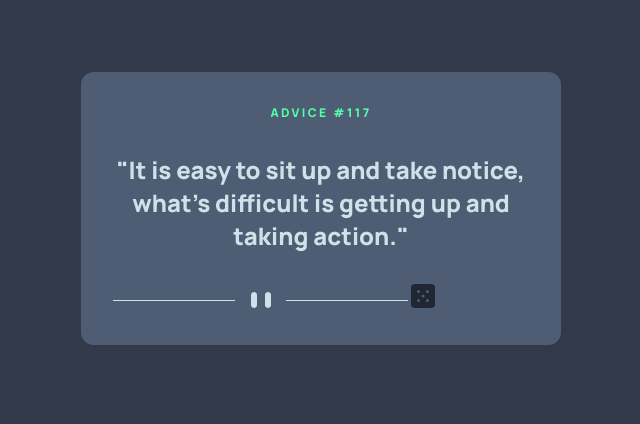
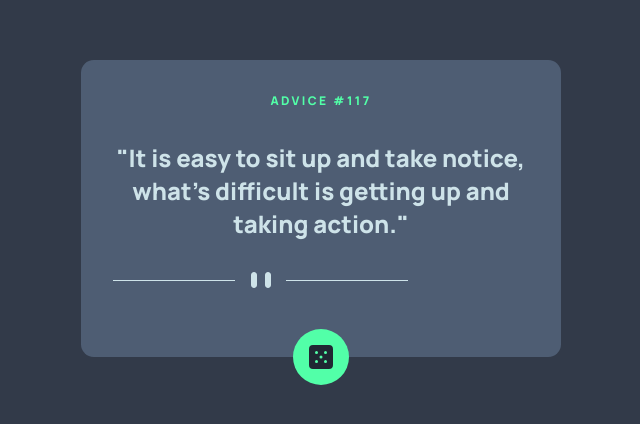
Before and after one commit to pazspera/frontend-mentor-advice-generator-app, a plain HTML site: page index.html in a window 1280 px wide. Shown: the part 192-616 px from the top of the page, without its empty margins (319-959 px from the left). Drawn offline with Linux system fonts and the light colour scheme.

Commit message:
added styles to dice-btn

```diff
--- a/index.html
+++ b/index.html
@@ -17,8 +17,8 @@
 				<p class="advice-card__text">
 					"It is easy to sit up and take notice, what's difficult is getting up and taking action."
 				</p>
-        <img src="./images/pattern-divider-mobile.svg" alt="Pattern divider">
-        <a href="#"><img src="./images/icon-dice.svg" alt="Dice"></a>
+				<img class="img-divider" src="./images/pattern-divider-mobile.svg" alt="Pattern divider" />
+				<a class="dice-btn" href="#"><img src="./images/icon-dice.svg" alt="Dice" /></a>
 			</article>
 		</main>
 	</body>
--- a/scss/abstract/_variables.scss
+++ b/scss/abstract/_variables.scss
@@ -1,8 +1,8 @@
 // Colors
-$lightGreen: hsl(193, 38%, 86%);
+$lightGreen: rgb(206, 227, 233);
 $neonGreen: hsl(150, 100%, 66%);
-$backgroundCard: #4e5d73;
-$backgroundMain: #323a49;
+$backgroundCard: hsl(216, 19%, 38%);
+$backgroundMain: hsl(219, 19%, 24%);
 $white: #CEE3E9;
 
 // Typography
--- a/scss/components/_advice-card.scss
+++ b/scss/components/_advice-card.scss
@@ -4,6 +4,7 @@
     padding: 2rem;
     font-family: $fontText;
     border-radius: 0.8rem;
+    position: relative;
 
     &__number,
     &__text {
@@ -26,6 +27,31 @@
     }
 }
 
+.dice-btn {
+    position: absolute;
+    left: 50%;
+    transform: translateX(-50%);
+    padding: 1rem;
+    height: 56px;
+    width: 56px;
+    background-color: $neonGreen;
+    border-radius: 50%;
+    bottom: -28px;
+
+    &:hover{
+        box-shadow: 0px 0px 1rem 1rem $lightGreen;
+    }
+
+    img {
+        margin: 0;
+        padding: 0;
+    }
+}
+
+.img-divider {
+    margin-bottom: 2rem;
+}
+
 @media(min-width: 1024px) {
     .advice-card {
         max-width: 30rem;
```
Also changed, not shown: css/main.css, 1 other file.
